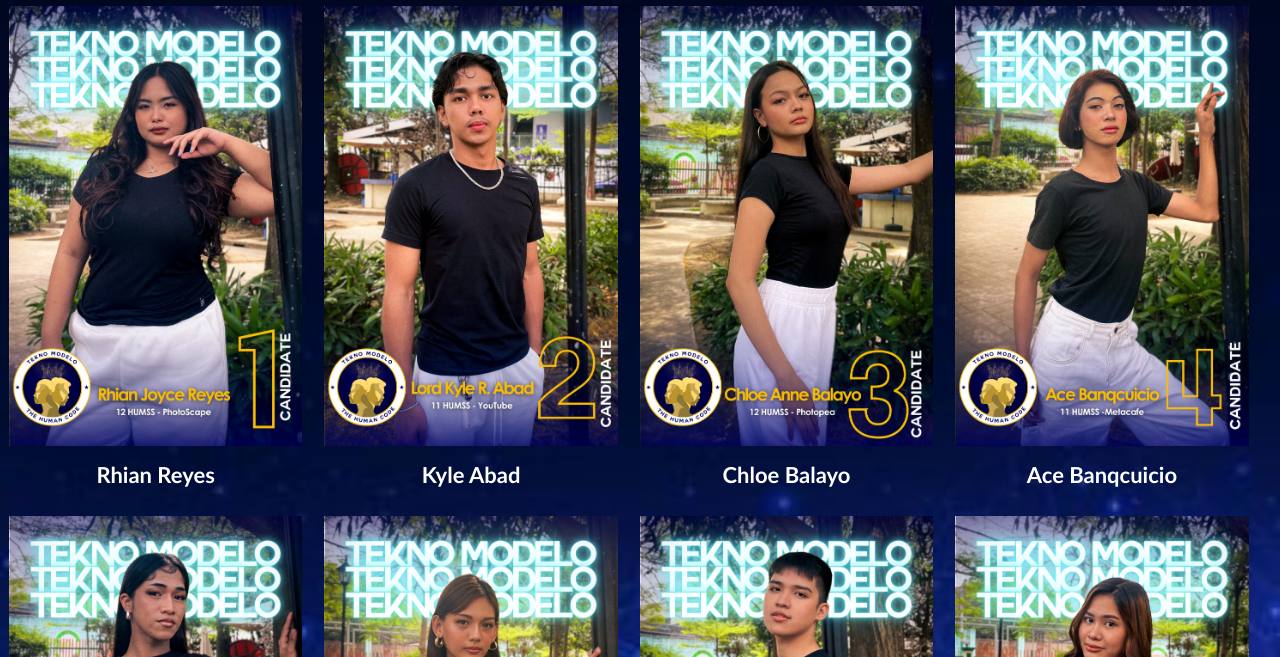
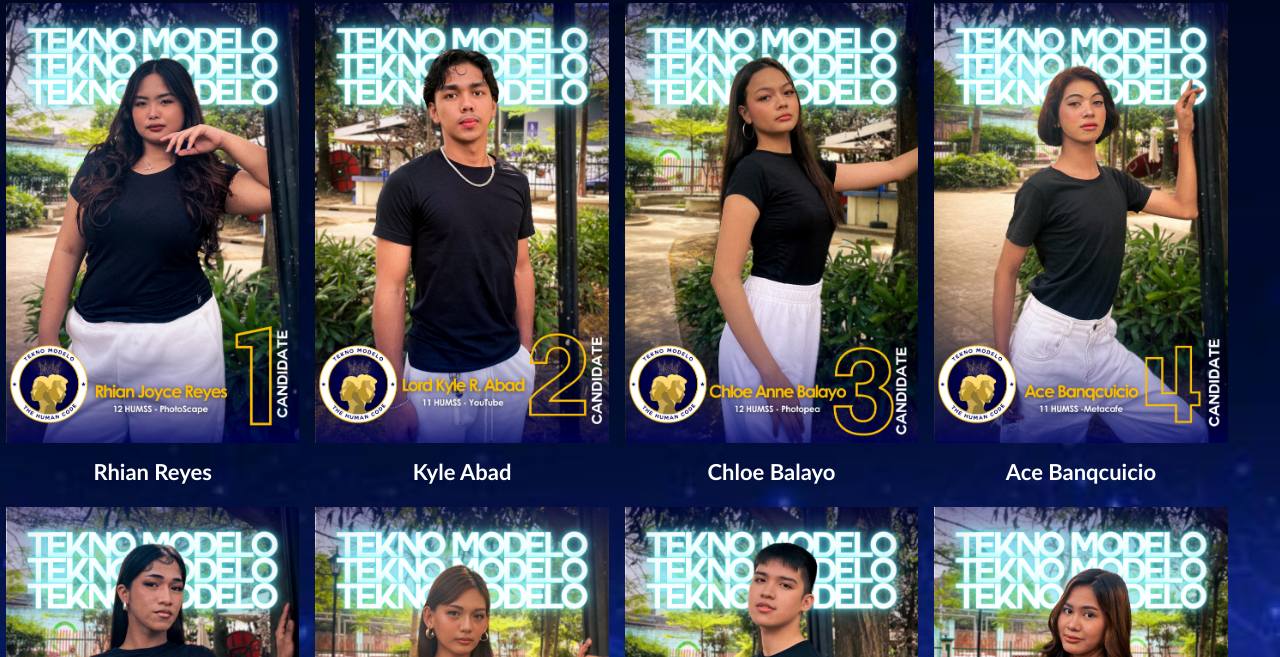
Before and after one commit to group11cj7/group11cj7.github.io, a plain HTML site: page tekno.html in a window 1280 px wide. Shown: the part 143-800 px from the top of the page. Drawn offline with Linux system fonts and the light colour scheme.

Commit message:
style.css

```diff
--- a/style.css
+++ b/style.css
@@ -36,7 +36,7 @@
   .gallery{
     display: inline-block;
     border: 1px solid hsl (0, 0%, 50%);
-    margin: 9px;
+    margin: 6px;
 
 
   }
```
